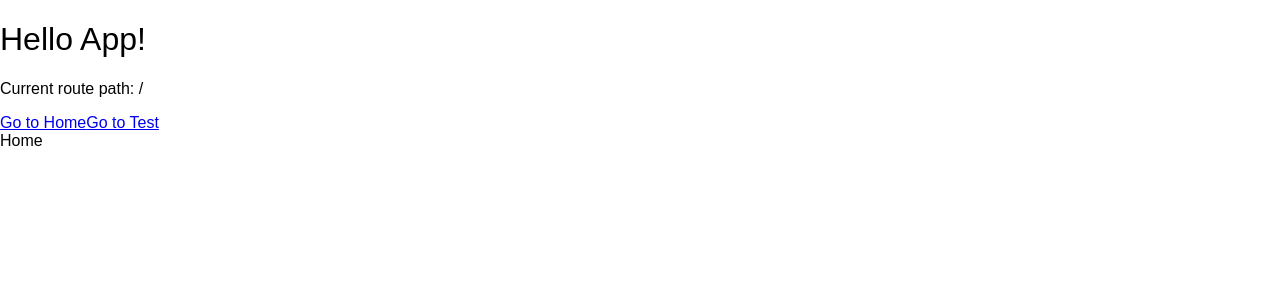
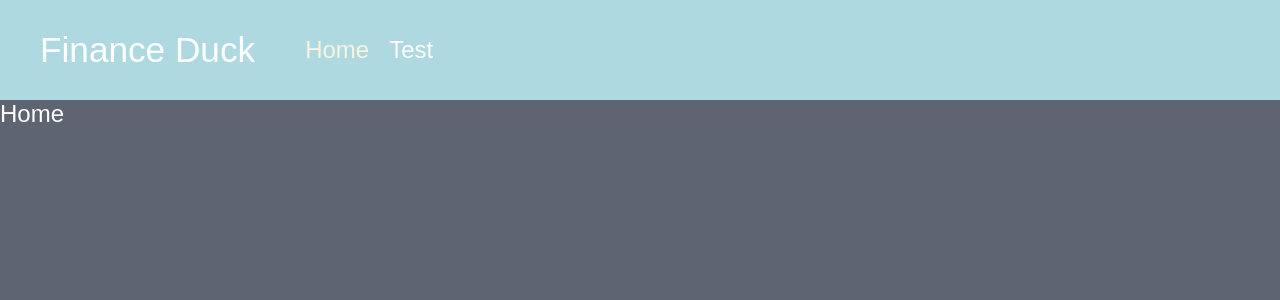
Before and after one commit to SturmEnte/finance-duck, a Vue app: page / in a window 1280 px wide. Shown: the top 300 px of the page. Built offline with nearby package versions, Linux system fonts and the light colour scheme.

Commit message:
Added basic styling for the main page and header

```diff
--- a/src/App.vue
+++ b/src/App.vue
@@ -1,22 +1,75 @@
 <script setup lang="ts"></script>
 
 <template>
-	<h1>Hello App!</h1>
-	<p><strong>Current route path:</strong> {{ $route.fullPath }}</p>
-	<nav>
-		<RouterLink to="/">Go to Home</RouterLink>
-		<RouterLink to="/test">Go to Test</RouterLink>
-	</nav>
+	<header>
+		<div id="title">Finance Duck</div>
+		<nav>
+			<RouterLink to="/">Home</RouterLink>
+			<RouterLink to="/test">Test</RouterLink>
+		</nav>
+	</header>
 	<main>
 		<RouterView />
 	</main>
 </template>
 
+<style scoped>
+header {
+	widows: 100vw;
+	height: 100px;
+	background: var(--background-sec);
+	display: flex;
+	justify-content: flex-start;
+	align-items: center;
+	padding: 40px;
+	box-sizing: border-box;
+}
 
+#title {
+	margin-right: 50px;
+	font-size: 2.2rem;
+}
+
+nav {
+	display: flex;
+	align-items: center;
+	justify-content: center;
+}
+
+nav * {
+	text-decoration: none;
+	margin-right: 20px;
+	color: var(--font-col);
+}
+
+nav .router-link-active {
+	color: var(--accent-two);
+	font-weight: 500;
+}
+
+main {
+	width: 100%;
+	height: 100%;
+	background: var(--background-pri);
+}
+</style>
+
+<!-- Global styling -->
 <style>
-* {
+:root {
+	--background-pri: #5e6472;
+	--background-sec: #aed9e0;
+	--accent-one: #b8f2e6;
+	--accent-two: #faf3dd;
+	--accent-three: #ffa69e;
+	--font-col: #fff;
+}
+
+#app {
 	font-family: Arial, Helvetica, sans-serif;
 	font-weight: 300;
+	font-size: 24px;
+	color: var(--font-col);
 }
 
 body,
```
